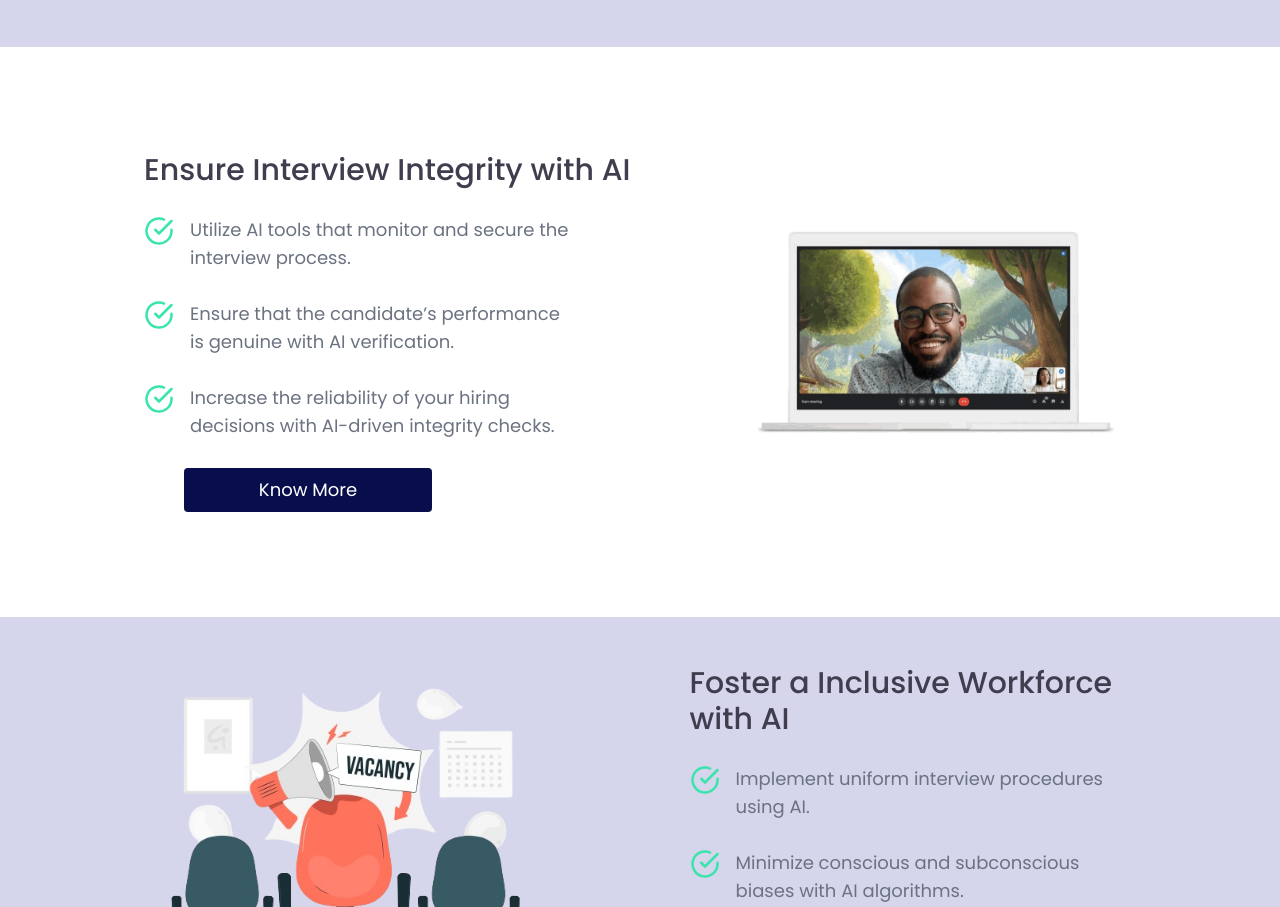
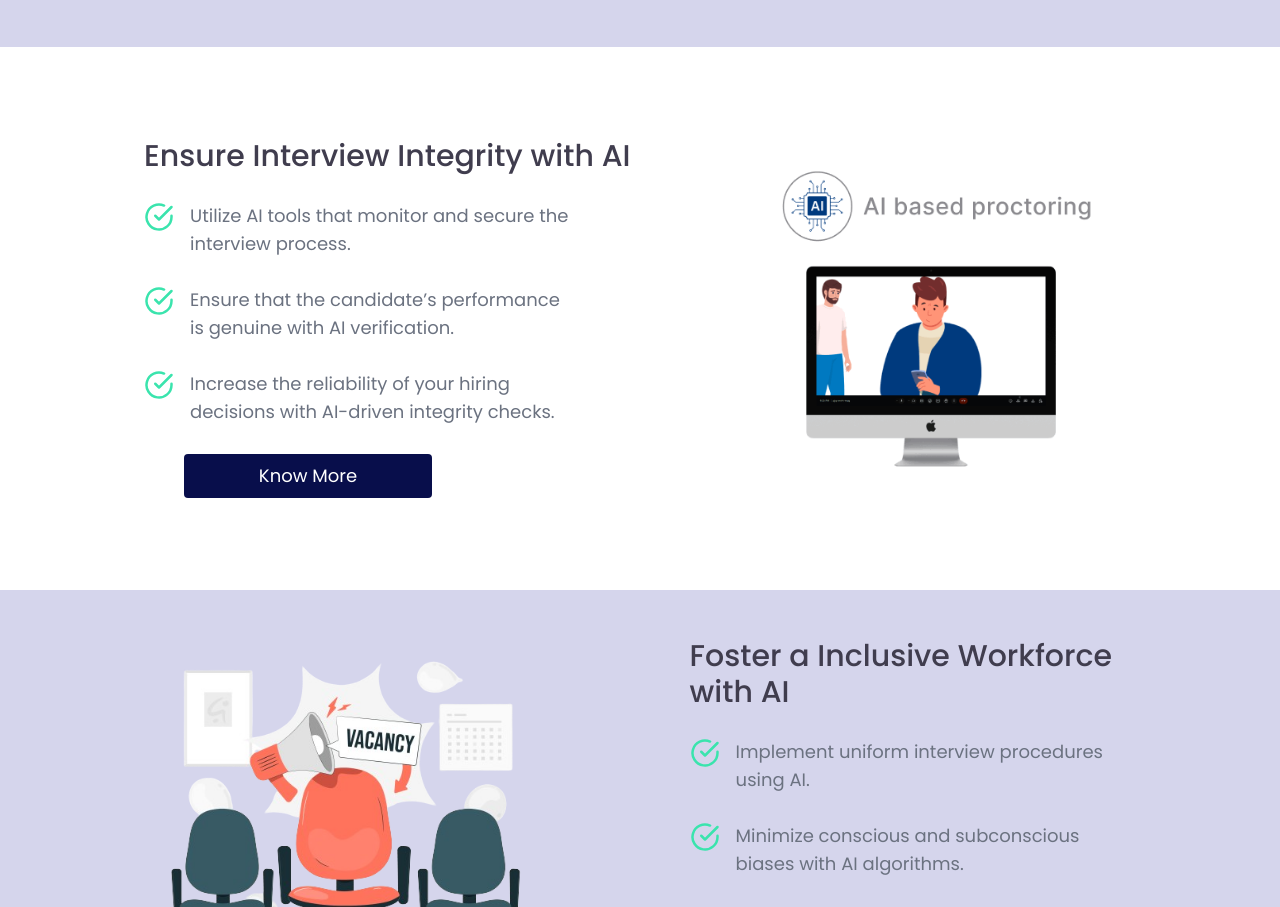
Before and after one commit to job-scout/jobscout-b2b-landingpage, a Next.js app: page / in a window 1280 px wide. Shown: the part 2422-3329 px from the top of the page. Built offline with nearby package versions, Linux system fonts and the light colour scheme.

Commit message:
proto update

```diff
--- a/components/Features.jsx
+++ b/components/Features.jsx
@@ -170,8 +170,8 @@ function Features() {
 				</div>
 				<div className="lg:w-[40%]  flex lg:items-end lg:justify-end">
 					<img
-						src="pro 3.gif"
-						className="w-auto lg:h-[450px] h-auto"
+						src="proctoring.gif"
+						className="w-auto  h-auto"
 						alt="Banner"
 					/>
 				</div>
```
Also changed, not shown: public/proctoring.gif (added).
